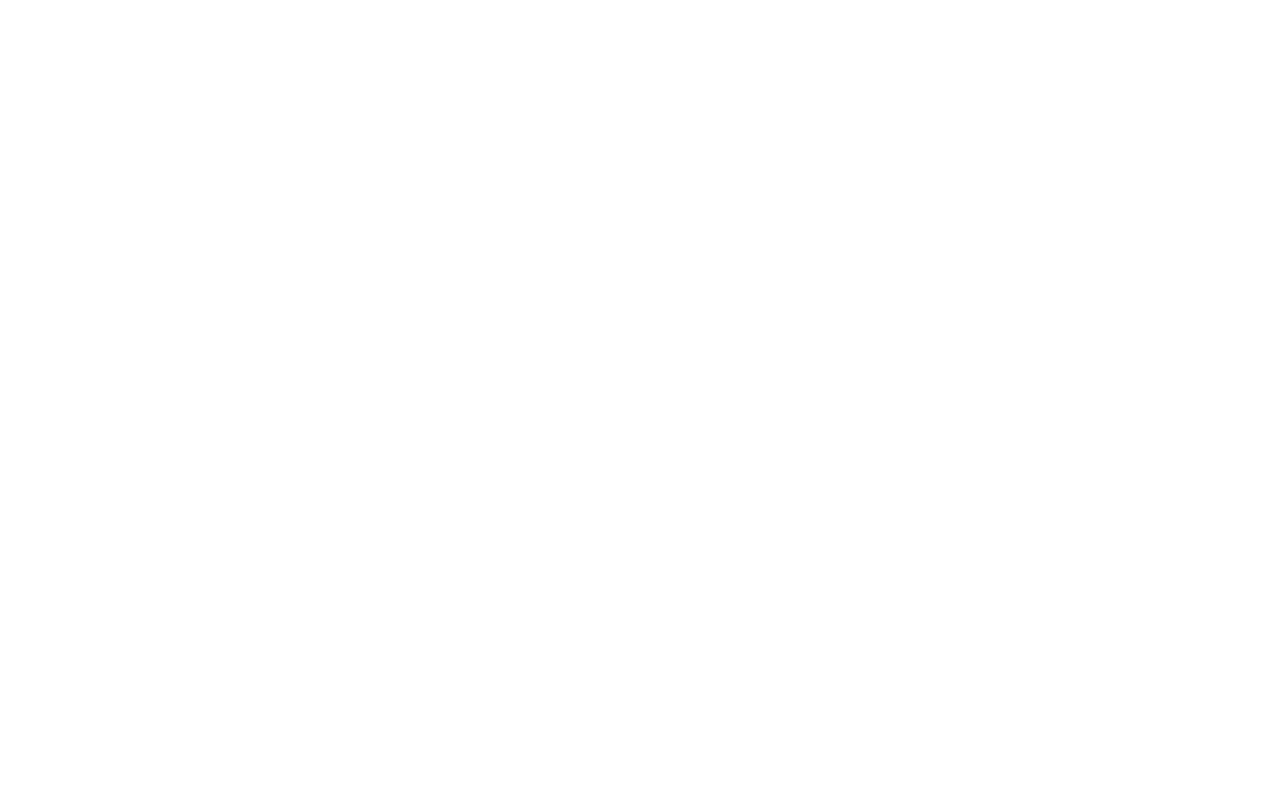
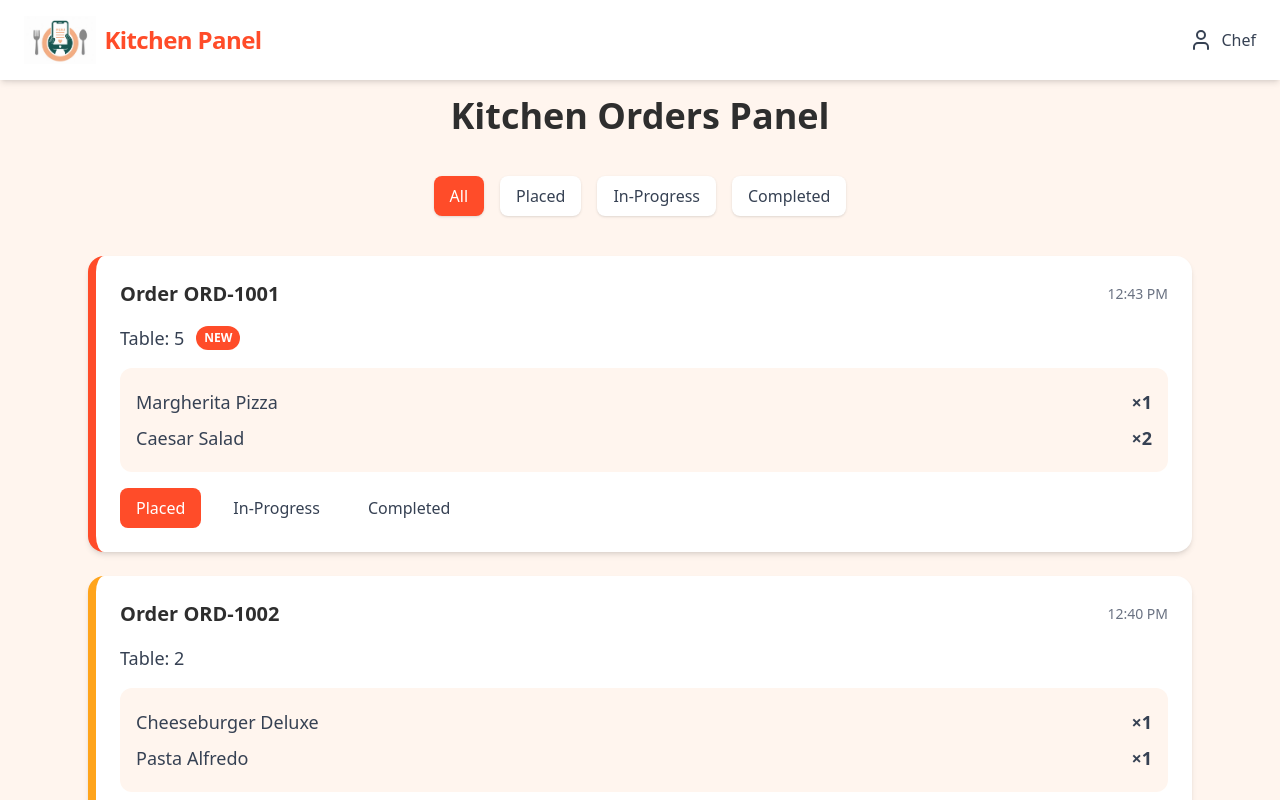
Before and after one commit to AsharAli-042/Smart-Ordering-System, a React (Vite) app: page /kitchen in a window 1280 px wide. Before the commit this address had no page. Shown: the top 800 px of the page. Built offline with nearby package versions, Linux system fonts and the light colour scheme.

Commit message:
Made the Frontend for the Kitchen Panel.

```diff
--- a/src/App.jsx
+++ b/src/App.jsx
@@ -9,6 +9,7 @@
 import AdminFeedback from "./pages/AdminFeedback";
 import AdminMenu from "./pages/AdminMenu";
 import RequireAdmin from "./components/RequireAdmin";
+import KitchenPanel from "./pages/KitchenPanel";
 
 export default function App() {
   return (
@@ -27,8 +28,23 @@
           </RequireAdmin>
         }
       />
-      <Route path="/admin/feedback" element={<AdminFeedback />} />
-      <Route path="/admin/menu" element={<AdminMenu />} />
+      <Route
+        path="/admin/feedback"
+        element={
+          <RequireAdmin>
+            <AdminFeedback />
+          </RequireAdmin>
+        }
+      />
+      <Route
+        path="/admin/menu"
+        element={
+          <RequireAdmin>
+            <AdminMenu />
+          </RequireAdmin>
+        }
+      />
+      <Route path="/kitchen" element={<KitchenPanel />}/>
     </Routes>
   );
 }
--- a/src/components/AdminNavbar.jsx
+++ b/src/components/AdminNavbar.jsx
@@ -165,6 +165,7 @@
                 Manage Menu
               </NavLink>
 
+
               {/* User Dropdown */}
               <div className="relative ml-4" ref={dropdownRef}>
                 <button
--- /dev/null
+++ b/src/components/KitchenNavbar.jsx
@@ -0,0 +1,53 @@
+import { useState } from "react";
+import { User } from "lucide-react";
+import { useNavigate } from "react-router-dom";
+import smartDine from "../assets/smart-dine.jpg";
+import { useAuth } from "../contexts/AuthContext";
+
+export default function KitchenNavbar() {
+  const { user, logout } = useAuth();
+  const navigate = useNavigate();
+  const [openDropdown, setOpenDropdown] = useState(false);
+
+  const handleLogout = () => {
+    logout();           // Clears the session
+    navigate("/login"); // Redirect to login page
+  };
+
+  return (
+    <nav className="w-full bg-white shadow-md fixed top-0 left-0 z-50">
+      <div className="max-w-7xl mx-auto px-6 py-4 flex justify-between items-center">
+
+        {/* Logo + Title */}
+        <div className="flex items-center gap-2">
+          <img src={smartDine} alt="Logo" className="h-12" />
+          <span className="text-2xl font-bold text-[#FF4C29] tracking-tight">
+            Kitchen Panel
+          </span>
+        </div>
+
+        {/* User Dropdown */}
+        <div className="relative">
+          <button
+            onClick={() => setOpenDropdown(!openDropdown)}
+            className="flex items-center gap-2 text-gray-700 hover:text-[#FF4C29] font-medium"
+          >
+            <User className="w-6 h-6" />
+            <span>{user?.name || "Chef"}</span>
+          </button>
+
+          {openDropdown && (
+            <div className="absolute right-0 mt-2 w-40 bg-white border rounded-lg shadow-lg overflow-hidden">
+              <button
+                onClick={handleLogout}
+                className="block w-full text-left px-4 py-2 text-gray-700 hover:bg-[#FFF5EE] hover:text-[#FF4C29]"
+              >
+                Logout
+              </button>
+            </div>
+          )}
+        </div>
+      </div>
+    </nav>
+  );
+}
--- /dev/null
+++ b/src/pages/KitchenPanel.jsx
@@ -0,0 +1,184 @@
+// src/pages/KitchenPanel.jsx
+import { useState } from "react";
+// import Navbar from "../components/AdminNavbar"; // Kitchen belongs to staff/admin layout
+import KitchenNavbar from "../components/KitchenNavbar";
+
+export default function KitchenPanel() {
+  // Fake order data (Replace with backend later)
+  const [orders, setOrders] = useState([
+    {
+      id: "ORD-1001",
+      table: 5,
+      items: [
+        { name: "Margherita Pizza", qty: 1 },
+        { name: "Caesar Salad", qty: 2 },
+      ],
+      status: "Placed",
+      time: "12:43 PM",
+      new: true,
+    },
+    {
+      id: "ORD-1002",
+      table: 2,
+      items: [
+        { name: "Cheeseburger Deluxe", qty: 1 },
+        { name: "Pasta Alfredo", qty: 1 },
+      ],
+      status: "In-Progress",
+      time: "12:40 PM",
+      new: false,
+    },
+    {
+      id: "ORD-1003",
+      table: 8,
+      items: [
+        { name: "Fries", qty: 3 },
+        { name: "Chicken Wrap", qty: 2 },
+      ],
+      status: "Completed",
+      time: "12:35 PM",
+      new: false,
+    },
+  ]);
+
+  const updateStatus = (id, newStatus) => {
+    setOrders((prev) =>
+      prev.map((order) =>
+        order.id === id ? { ...order, status: newStatus, new: false } : order
+      )
+    );
+  };
+
+  const [filter, setFilter] = useState("All");
+
+  const filteredOrders =
+    filter === "All"
+      ? orders
+      : orders.filter((order) => order.status === filter);
+
+  return (
+    <div className="min-h-screen bg-[#FFF5EE]">
+      <KitchenNavbar />
+
+      <div className="max-w-6xl mx-auto px-6 pt-24 pb-16">
+
+        {/* Heading */}
+        <h1 className="text-4xl font-bold text-center text-[#2E2E2E] mb-10">
+          Kitchen Orders Panel
+        </h1>
+
+        {/* Filters */}
+        <div className="flex justify-center gap-4 mb-10">
+          {["All", "Placed", "In-Progress", "Completed"].map((option) => (
+            <button
+              key={option}
+              onClick={() => setFilter(option)}
+              className={`px-4 py-2 rounded-lg font-medium shadow-sm transition ${
+                filter === option
+                  ? "bg-[#FF4C29] text-white"
+                  : "bg-white text-gray-700 hover:bg-[#FFEDE5]"
+              }`}
+            >
+              {option}
+            </button>
+          ))}
+        </div>
+
+        {/* Orders List */}
+        <div className="space-y-6">
+          {filteredOrders.length === 0 ? (
+            <p className="text-center text-gray-500 text-lg">
+              No orders under this status.
+            </p>
+          ) : (
+            filteredOrders.map((order) => (
+              <div
+                key={order.id}
+                className={`bg-white rounded-2xl shadow-md p-6 hover:shadow-lg transition border-l-8 ${
+                  order.status === "Placed"
+                    ? "border-[#FF4C29]"
+                    : order.status === "In-Progress"
+                    ? "border-[#FFA41B]"
+                    : "border-green-500"
+                }`}
+              >
+                {/* Header Line */}
+                <div className="flex justify-between items-center mb-4">
+                  <h2 className="text-xl font-bold text-[#2E2E2E]">
+                    Order {order.id}
+                  </h2>
+
+                  <span className="text-gray-500 text-sm">{order.time}</span>
+                </div>
+
+                {/* Table Number + New Badge */}
+                <div className="flex items-center gap-3 mb-4">
+                  <p className="text-gray-700 font-medium text-lg">
+                    Table: {order.table}
+                  </p>
+
+                  {order.new && (
+                    <span className="bg-[#FF4C29] text-white text-xs px-2 py-1 rounded-full font-semibold">
+                      NEW
+                    </span>
+                  )}
+                </div>
+
+                {/* Items */}
+                <div className="bg-[#FFF5EE] rounded-xl p-4 mb-4">
+                  {order.items.map((item, idx) => (
+                    <div
+                      key={idx}
+                      className="flex justify-between text-gray-700 text-lg py-1"
+                    >
+                      <span>{item.name}</span>
+                      <span className="font-semibold">×{item.qty}</span>
+                    </div>
+                  ))}
+                </div>
+
+                {/* Status Controls */}
+                <div className="flex items-center gap-4">
+
+                  <button
+                    onClick={() => updateStatus(order.id, "Placed")}
+                    className={`px-4 py-2 rounded-lg font-medium transition ${
+                      order.status === "Placed"
+                        ? "bg-[#FF4C29] text-white"
+                        : "bg-white text-gray-700 hover:bg-[#FFEDE5]"
+                    }`}
+                  >
+                    Placed
+                  </button>
+
+                  <button
+                    onClick={() => updateStatus(order.id, "In-Progress")}
+                    className={`px-4 py-2 rounded-lg font-medium transition ${
+                      order.status === "In-Progress"
+                        ? "bg-[#FFA41B] text-white"
+                        : "bg-white text-gray-700 hover:bg-[#FFEDE5]"
+                    }`}
+                  >
+                    In-Progress
+                  </button>
+
+                  <button
+                    onClick={() => updateStatus(order.id, "Completed")}
+                    className={`px-4 py-2 rounded-lg font-medium transition ${
+                      order.status === "Completed"
+                        ? "bg-green-600 text-white"
+                        : "bg-white text-gray-700 hover:bg-[#E9FCE9]"
+                    }`}
+                  >
+                    Completed
+                  </button>
+
+                </div>
+              </div>
+            ))
+          )}
+        </div>
+      </div>
+    </div>
+  );
+}
```
